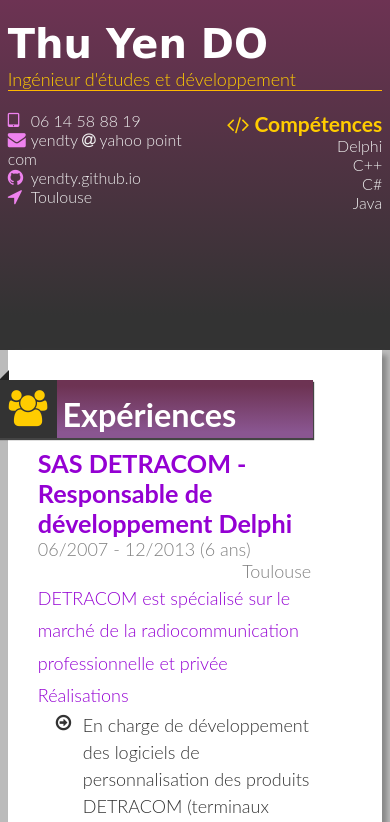
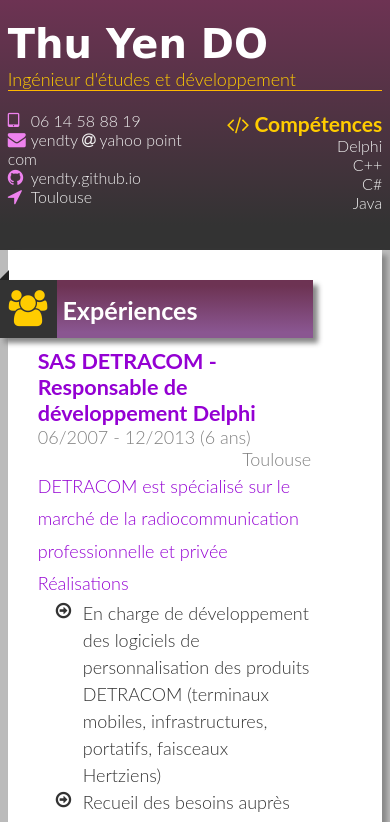
Before and after one commit to yendty/yendty.github.io, a plain HTML site: page index.html in a window 390 px wide. Shown: the top 822 px of the page. Drawn offline with Linux system fonts and the light colour scheme.

Commit message:
font size

```diff
--- a/css/style.css
+++ b/css/style.css
@@ -100,8 +100,8 @@ h3 {
     color: #fff;
     border-radius: 0 0px 0px 0;
 
-	-webkit-box-shadow: 1px 2px 1px #111;
-          	box-shadow: 1px 2px 1px #444;
+	-webkit-box-shadow: 5px 5px 5px #888;
+          	box-shadow: 5px 5px 5px #888;
 }
 
 .heading:before {
@@ -118,7 +118,7 @@ h3 {
 
 h2 {
     font-weight: bold;
-    font-size: 1.8em;
+    font-size: 1.4em;
     display: inline-block;
     padding-top: 15px;
     padding-left: 5px;
@@ -133,12 +133,16 @@ h2 {
     display: inline-block;
 }
 
-p {line-height: 1.8em;}
+p {
+    line-height: 1.8em;
+    margin: 0;
+}
+
 ul li {line-height: 1.5em;}
 
 a {
     font-weight: bold;
-    font-size: 1.4em;
+    font-size: 1.2em;
     text-decoration: none;
     margin: 0px;
     display: inline;
@@ -172,6 +176,7 @@ footer {
     header {
         padding-left: 2%;
         padding-right: 2%;
+        height: 250px;
     }
 
     .biopic {width: 164px;}
```
